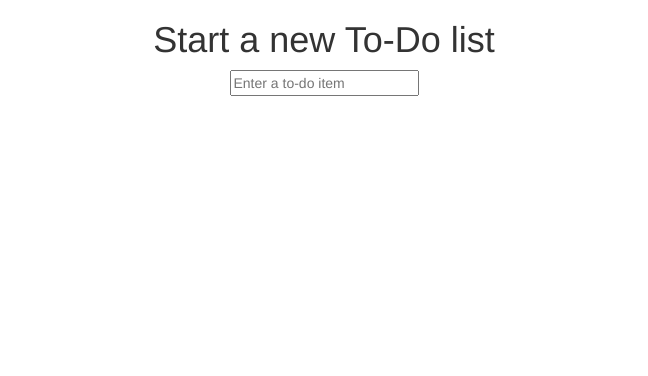
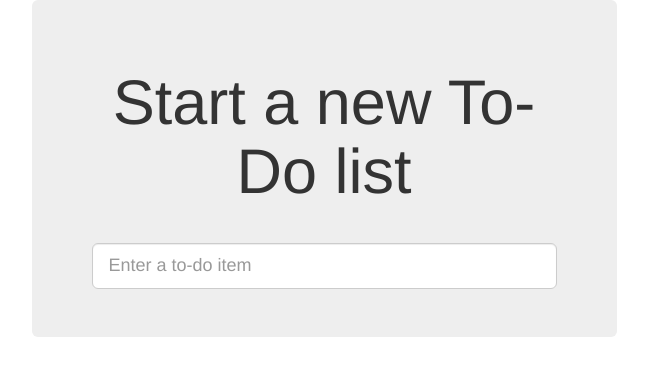
Before and after one commit to DavidSouther/mhcjterm2016, a Django app: page / in a window 1280 px wide. Shown: the top 376 px of the page, without its empty margins (316-964 px from the left). Run offline with Django 3.2, Linux system fonts and the light colour scheme; some libraries are stand-ins or nearby versions.

Commit message:
Use bootstrap for nice styles.

```diff
--- /dev/null
+++ b/superlists/lists/static/base.css
@@ -0,0 +1,3 @@
+#id_new_item {
+  margin-top: 2em;
+}
--- a/superlists/lists/templates/base.html
+++ b/superlists/lists/templates/base.html
@@ -6,15 +6,18 @@
     <meta name="viewport" content="width=device-width, initial-scale=1" />
     <title>To-Do lists</title>
     <link href="/static/css/bootstrap.min.css" rel="stylesheet" />
+    <link href="/static/base.css" rel="stylesheet" />
   </head>
   <body>
     <div class="container">
       <div class="row">
-        <div class="col-md-6 col-md-offset-3">
+        <div class="col-md-6 col-md-offset-3 jumbotron">
           <div class="text-center">
             <h1>{% block header_text %}{% endblock %}</h1>
             <form method="POST" action="{% block form_action %}{% endblock %}">
-              <input id="id_new_item" name="item_text" placeholder="Enter a to-do item" />
+              <input id="id_new_item" name="item_text"
+                class="form-control input-lg"
+                placeholder="Enter a to-do item" />
               {% csrf_token %}
             </form>
           </div>
--- a/superlists/lists/templates/list.html
+++ b/superlists/lists/templates/list.html
@@ -4,9 +4,9 @@
 {% block form_action %}/lists/{{ list.id }}/add_item{% endblock %}
 
 {% block table %}
-    <table id="id_list_table">
+    <table id="id_list_table" class="table">
       {% for item in list.item_set.all %}
-        <tr><td>{{ forloop.counter }}. {{ item.text }}</td></tr>
+        <tr><td>{{ forloop.counter }}.</td><td>{{ item.text }}</td></tr>
       {% endfor %}
     </table>
 {% endblock %}
```
